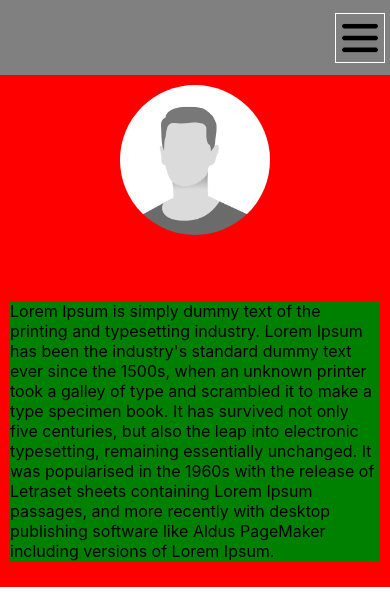
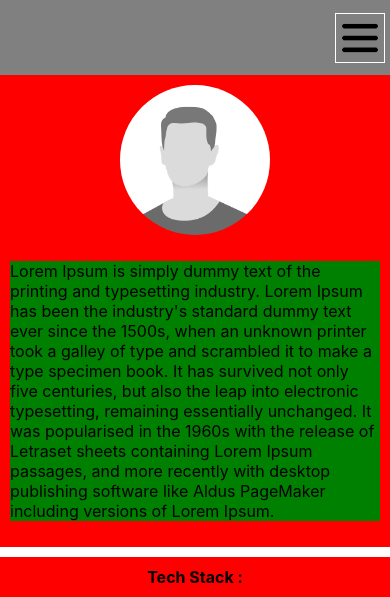
Before and after one commit to aravindbalakumar/aravindbalakumar.github.io, a React app: page / in a window 390 px wide. Shown: the top 597 px of the page. Built offline with nearby package versions, Linux system fonts and the light colour scheme.

Commit message:
Functionality changes
Sticky top
reduced gap in fullwidth

```diff
--- a/src/Pages/Home.css
+++ b/src/Pages/Home.css
@@ -4,7 +4,7 @@
         display: flex;
         padding: 100px;
         height: max-content;
-        gap: 50px;
+        gap: 10px;
         flex-direction: column-reverse;
         justify-content: center;
         align-content: center;
--- a/src/Widgets/Nav/Navbar.css
+++ b/src/Widgets/Nav/Navbar.css
@@ -124,6 +124,7 @@
 
 .navbar {
     position:sticky;
+    top: 0% ;
     width: 100%;
     background-color: var(--bgColor);
     height: 75px;
```
